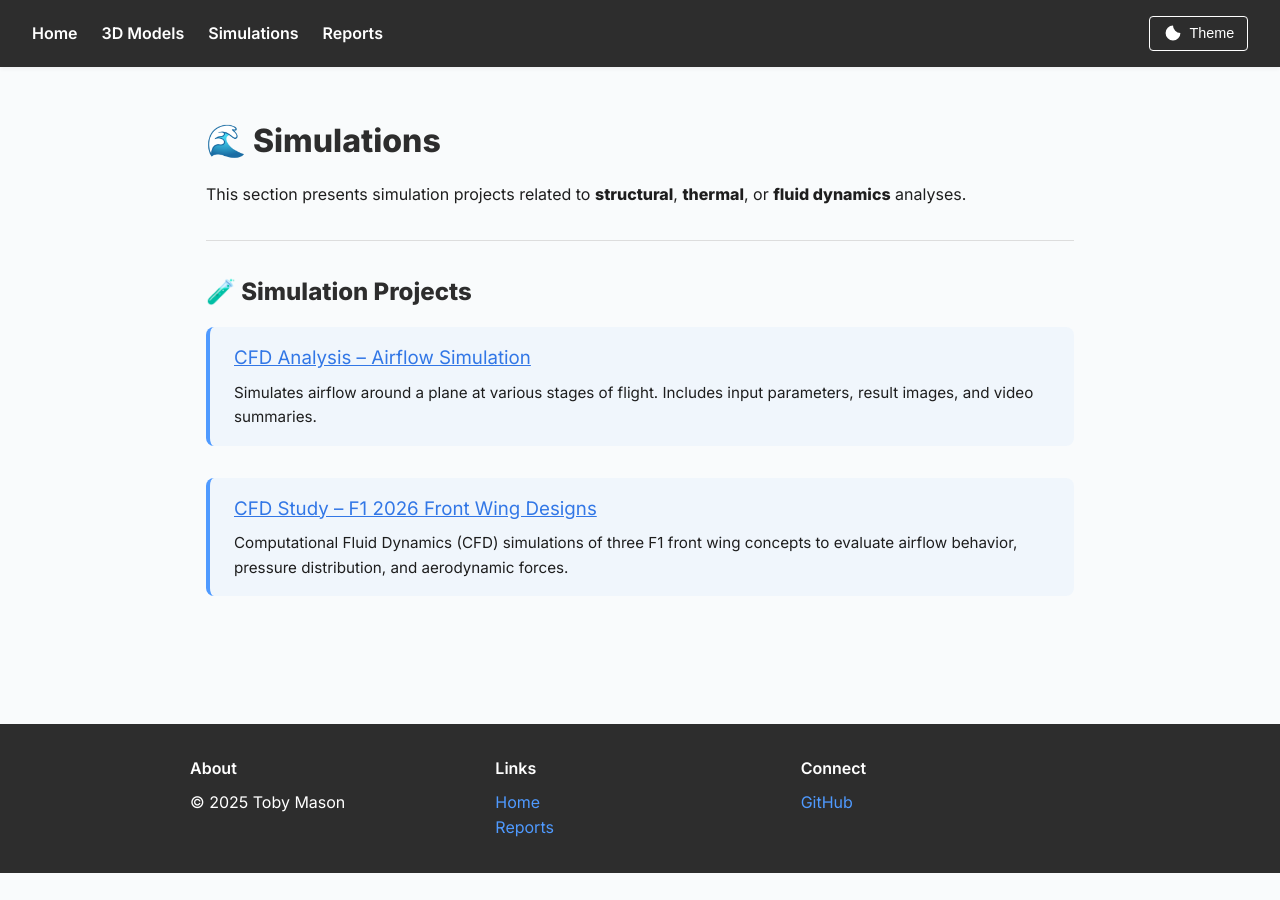
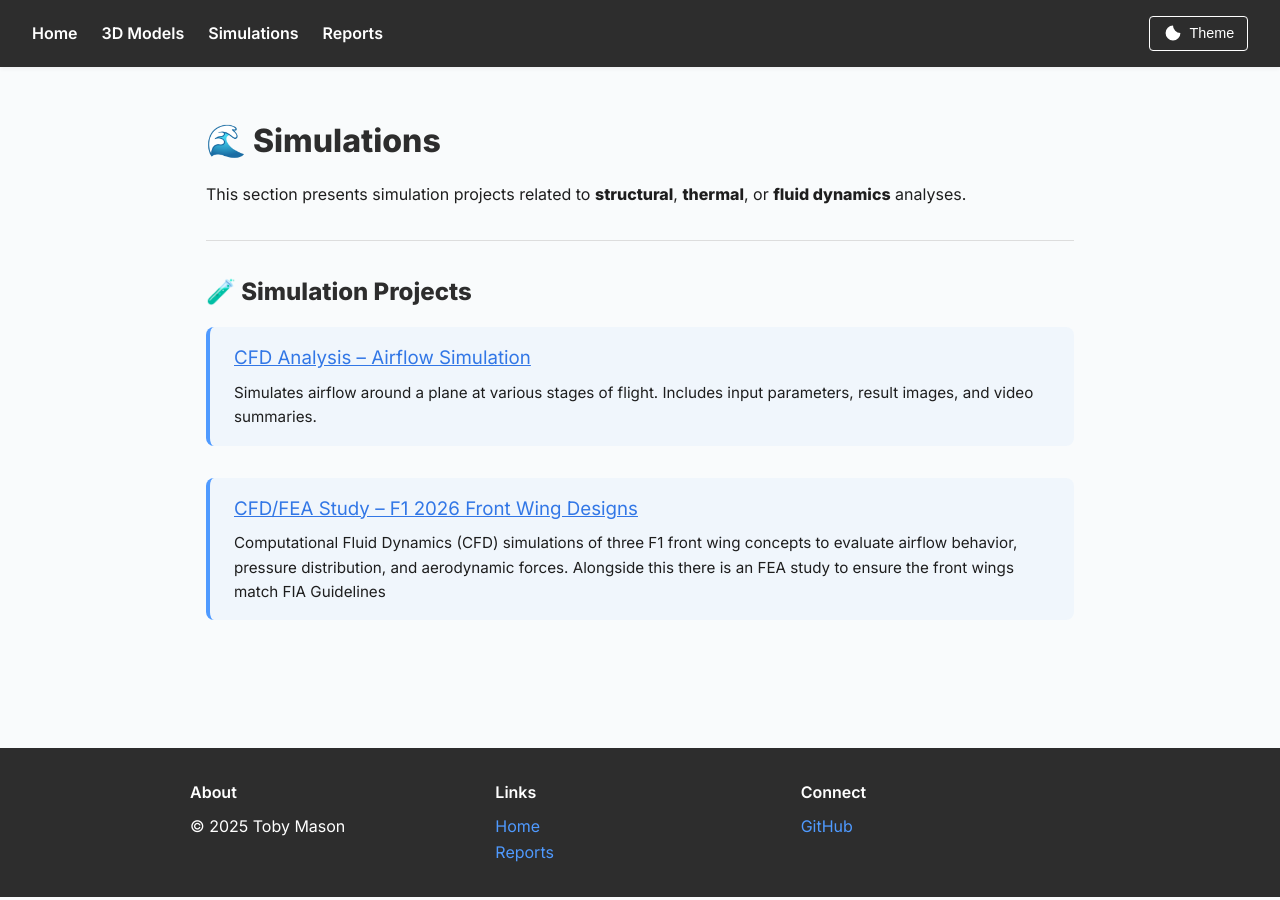
Before and after one commit to tob-mas/engineeringportfolio, a Jekyll site: the page built from simulations/simulations.md, in a window 1280 px wide. Built offline with Jekyll 4.4.1, drawn with Linux system fonts in a browser that asks for light colours.

Commit message:
Update simulations.md

```diff
--- a/simulations/simulations.md
+++ b/simulations/simulations.md
@@ -18,6 +18,6 @@
 </div>
 
 <div class="content-block">
-  <h3><a href="{{ site.baseurl }}/simulations/18.06.25">CFD Study – F1 2026 Front Wing Designs</a></h3>
-  <p>Computational Fluid Dynamics (CFD) simulations of three F1 front wing concepts to evaluate airflow behavior, pressure distribution, and aerodynamic forces.</p>
+  <h3><a href="{{ site.baseurl }}/simulations/18.06.25">CFD/FEA Study – F1 2026 Front Wing Designs</a></h3>
+  <p>Computational Fluid Dynamics (CFD) simulations of three F1 front wing concepts to evaluate airflow behavior, pressure distribution, and aerodynamic forces. Alongside this there is an FEA study to ensure the front wings match FIA Guidelines</p>
 </div>
```
